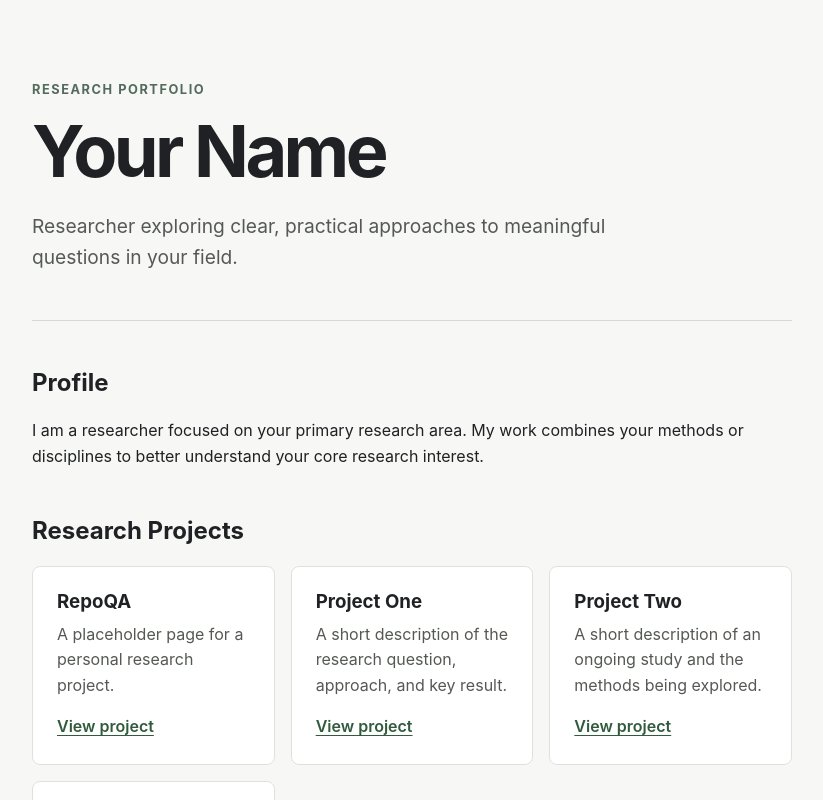
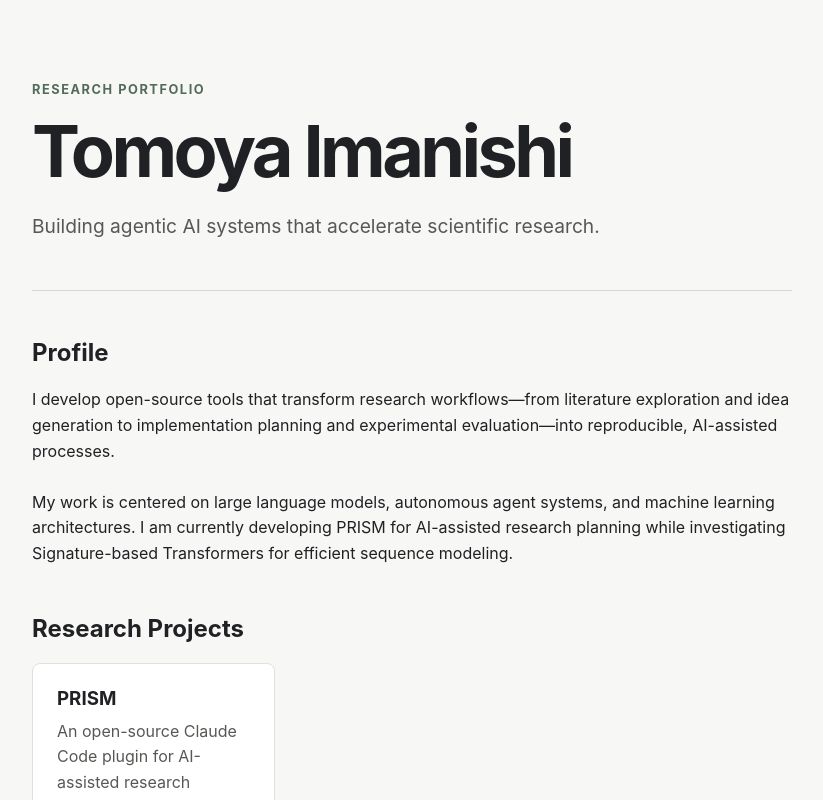
Before and after one commit to tim-nish/research-portfolio, a React (Vite) app: page / in a window 1280 px wide. Shown: the top 800 px of the page, without its empty margins (228-1051 px from the left). Built offline with nearby package versions, Linux system fonts and the light colour scheme.

Commit message:
Initial portfolio site

```diff
--- a/src/App.tsx
+++ b/src/App.tsx
@@ -1,89 +1,28 @@
-import { useState } from "react";
 import ProjectCard from "./components/ProjectCard";
 
-const projects = [
-  {
-    title: "Project One",
-    description:
-      "A short description of the research question, approach, and key result.",
-    link: "#",
-  },
-  {
-    title: "Project Two",
-    description:
-      "A short description of an ongoing study and the methods being explored.",
-    link: "#",
-  },
-  {
-    title: "Project Three",
-    description:
-      "A short description of a collaboration, publication, or research tool.",
-    link: "#",
-  },
-];
-
 function App() {
-  const [showRepoQA, setShowRepoQA] = useState(false);
-
-  if (showRepoQA) {
-    return (
-      <main>
-        <button
-          className="link-button"
-          type="button"
-          onClick={() => setShowRepoQA(false)}
-        >
-          Back to portfolio
-        </button>
-
-        <header className="hero project-detail">
-          <p className="eyebrow">Draft / Placeholder</p>
-          <h1>RepoQA</h1>
-          <p className="intro">
-            A placeholder page for a personal research project.
-          </p>
-        </header>
-
-        <section>
-          <h2>Overview</h2>
-          <p>Draft / placeholder overview content for RepoQA.</p>
-        </section>
-
-        <section>
-          <h2>Motivation</h2>
-          <p>Draft / placeholder motivation content for RepoQA.</p>
-        </section>
-
-        <section>
-          <h2>Current Status</h2>
-          <p>Draft / placeholder status: early research and planning.</p>
-        </section>
-
-        <section>
-          <h2>Links</h2>
-          <p>Draft / placeholder links will be added later.</p>
-        </section>
-      </main>
-    );
-  }
-
   return (
     <main>
       <header className="hero">
         <p className="eyebrow">Research Portfolio</p>
-        <h1>Your Name</h1>
+        <h1>Tomoya Imanishi</h1>
         <p className="intro">
-          Researcher exploring clear, practical approaches to meaningful
-          questions in your field.
+          Building agentic AI systems that accelerate scientific research.
         </p>
       </header>
 
       <section>
         <h2>Profile</h2>
         <p>
-          I am a researcher focused on your primary research area. My work
-          combines your methods or disciplines to better understand your core
-          research interest.
+          I develop open-source tools that transform research workflows—from
+          literature exploration and idea generation to implementation planning
+          and experimental evaluation—into reproducible, AI-assisted processes.
+          <br />
+          <br />
+          My work is centered on large language models, autonomous agent systems,
+          and machine learning architectures. I am currently developing PRISM
+          for AI-assisted research planning while investigating Signature-based
+          Transformers for efficient sequence modeling.
         </p>
       </section>
 
@@ -91,24 +30,21 @@ function App() {
         <h2>Research Projects</h2>
         <div className="projects">
           <ProjectCard
-            title="RepoQA"
-            description="A placeholder page for a personal research project."
-            onOpen={() => setShowRepoQA(true)}
+            title="PRISM"
+            description="An open-source Claude Code plugin for AI-assisted research planning, literature synthesis, and candidate generation."
+            link="https://github.com/tim-nish/PRISM"
           />
-          {projects.map((project) => (
-            <ProjectCard key={project.title} {...project} />
-          ))}
         </div>
       </section>
 
       <section>
         <h2>Contact</h2>
         <p>
-          <a href="mailto:you@example.com">Email</a>
+          <a href="mailto:tomoya.imanishi.ti@gmail.com">Email</a>
           <span aria-hidden="true"> · </span>
-          <a href="https://github.com/">GitHub</a>
+          <a href="https://github.com/tim-nish">GitHub</a>
           <span aria-hidden="true"> · </span>
-          <a href="https://www.linkedin.com/">LinkedIn</a>
+          <a href="https://www.linkedin.com/in/nowwest/">LinkedIn</a>
         </p>
       </section>
     </main>
```
